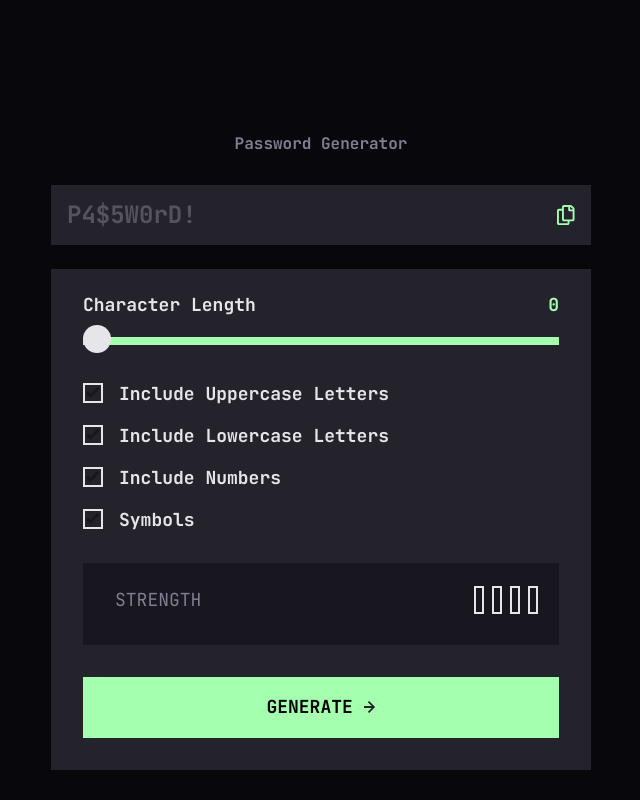
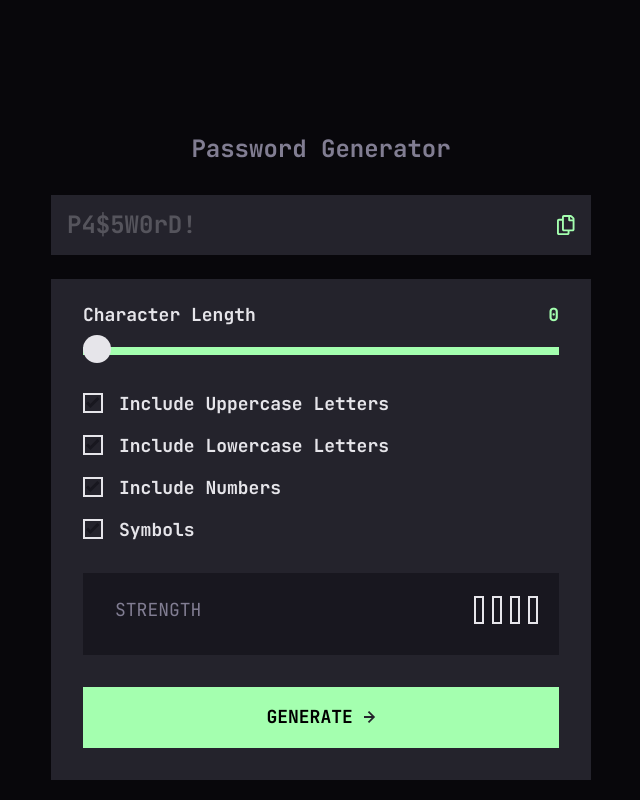
Before and after one commit to olaide-hok/password-gen-app, a website: page index.html in a window 1280 px wide. Shown: the whole page, without its empty margins (319-959 px from the left). Drawn offline with Linux system fonts and the light colour scheme.

Commit message:
update header class

```diff
--- a/index.html
+++ b/index.html
@@ -19,7 +19,9 @@
   </head>
   <body>
     <main class="container">
-      <header class="header heading-l-bold">Password Generator</header>
+      <header class="header body-regular heading-m-bold">
+        Password Generator
+      </header>
 
       <div class="generated_pwd">
         <input
```
